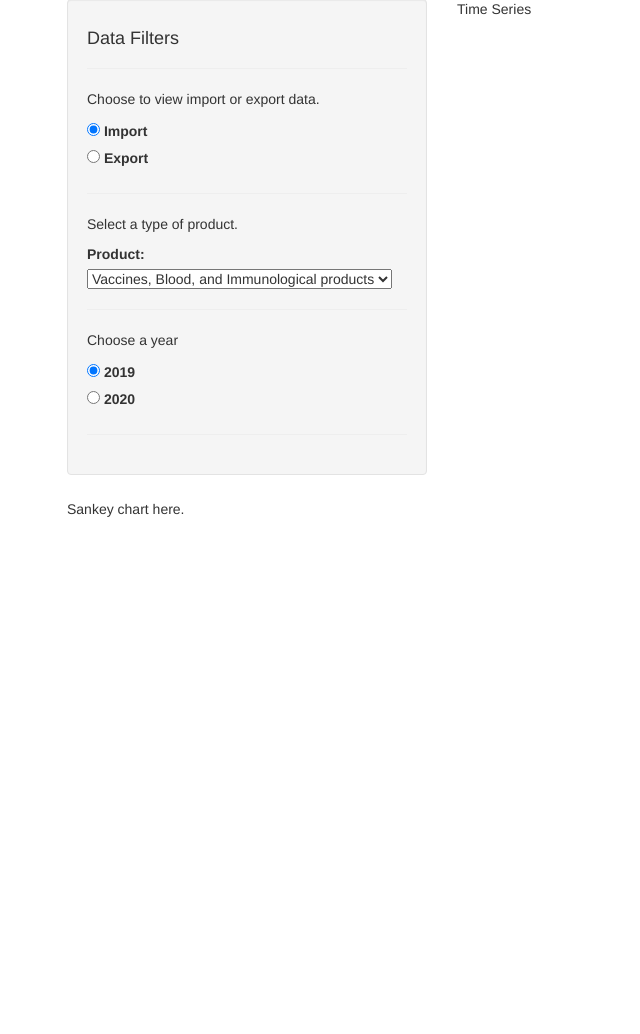
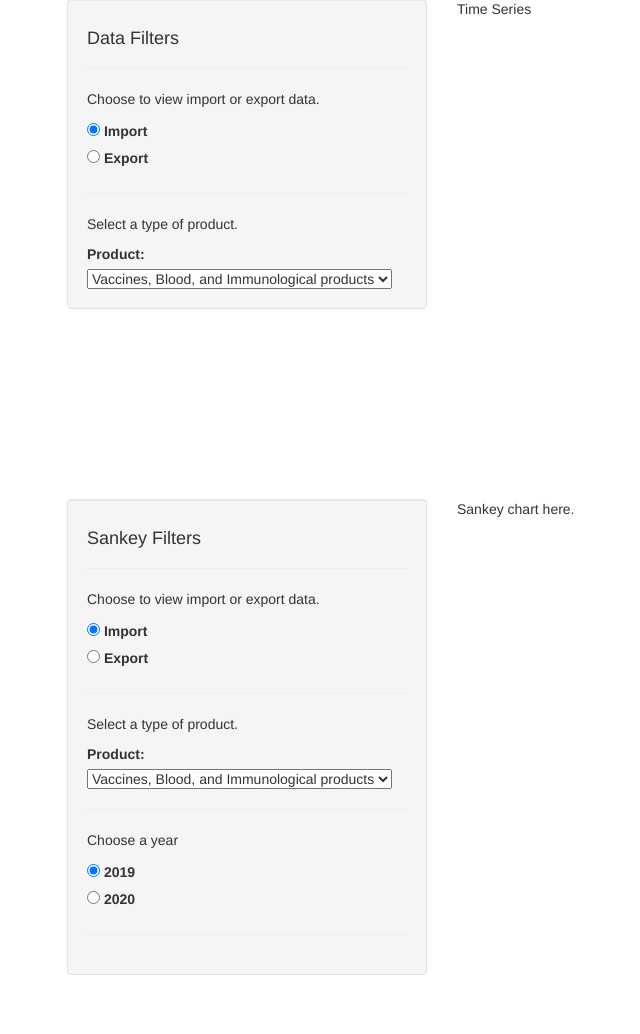
Before and after one commit to LaurenEGardner/bootcamp-project2, a Flask app: page / in a window 1280 px wide; the page is wider, and only the part inside the window is pictured. Shown: the part 891-1925 px from the top of that part, without its empty margins (3-643 px from the left). Before the commit the page ends 1408 px from the top of that part, so only its background shows below. Run offline with Flask 2, Linux system fonts and the light colour scheme; data that the repository does not hold is empty; parts of the project's set-up code (start-up, migrations or seed data) failed here and were passed over; some libraries are stand-ins or nearby versions.

Commit message:
Adding sankey filter.

```diff
--- a/static/js/sankey_chart.js
+++ b/static/js/sankey_chart.js
@@ -1,28 +1,28 @@
 // Function when the product dropdown value changes
-function productChanged(productCode) {
+function sankeyProductChanged(productCode) {
     //console.log("Changed product", productCode);
-    var infoType = d3.select("input[name='infoType']:checked").node().value;
+    var infoType = d3.select("input[name='sankeyType']:checked").node().value;
     var yearValue = d3.select("input[name='yearInfoType']:checked").node().value;
-    getData(productCode, infoType, yearValue);
+    getSankeyData(productCode, infoType, yearValue);
 }
 
-function infoTypeChanged() {
+function sankeyTypeChanged() {
     var productCode = d3.select("#selProduct").node().value;
-    var infoType = d3.select("input[name='infoType']:checked").node().value;
+    var infoType = d3.select("input[name='sankeyType']:checked").node().value;
     var yearValue = d3.select("input[name='yearInfoType']:checked").node().value;
     //console.log("Info change", productCode, infoType);
-    getData(productCode, infoType, yearValue);
+    getSankeyData(productCode, infoType, yearValue);
 }
 
 function yearChanged() {
     var productCode = d3.select("#selProduct").node().value;
-    var infoType = d3.select("input[name='infoType']:checked").node().value;
+    var infoType = d3.select("input[name='sankeyType']:checked").node().value;
     var yearValue = d3.select("input[name='yearInfoType']:checked").node().value;
-    getData(productCode, infoType, yearValue);
+    getSankeyData(productCode, infoType, yearValue);
 }
 
 // Function to build the sankey chart for the selected product
-function getData(productCode, infoType, yearValue) {
+function getSankeyData(productCode, infoType, yearValue) {
     console.log(productCode, infoType, yearValue);
     // Create variables to save the data to
     var productData = {};
@@ -253,12 +253,12 @@ const map = new Map();
 
 function init() {
     // Get filter information
-    var radio = d3.select("input[name='infoType']:checked").node().value;
+    var radio = d3.select("input[name='sankeyType']:checked").node().value;
 
     // Populate drop down
     var productOptions = [{ value: 3002, text: "Vaccines, Blood, and Immunological products" }, { value: 3003, text: "Medication (unmeasured doses)" }, { value: 3004, text: "Medication (measured doses)" }, { value: 3005, text: "Medically-treated Bandages" }, { value: 3006, text: "Surgical Equipment" }];
 
-    var menuOptions = d3.select("#selProduct")
+    var menuOptions = d3.select("#sankeyProduct")
         .selectAll("options")
         .data(productOptions)
         .enter()
@@ -271,7 +271,7 @@ function init() {
 
 
     // Build chart with default info
-    getData(productOptions[0].value, radio, year);
+    getSankeyData(productOptions[0].value, radio, year);
 
 }
 
--- a/templates/index.html
+++ b/templates/index.html
@@ -60,22 +60,35 @@
 				  <label for="export">Export</label><hr>
 				  <p>Select a type of product.</p>
 				  <label for="selProduct">Product: </label>
-				  <select id="selProduct" onchange="productChanged(this.value)"></select><hr>
-				  <p>Choose a year</p>
-				  <input type="radio" id="2019" name="yearInfoType" onchange="yearChanged()" value="2019" checked>
-				  <label for="2019">2019</label><br>
-				  <input type="radio" id="2020" name="yearInfoType" onchange="yearChanged()" value="2020">
-				  <label for="2020">2020</label><hr>
+				  <select id="selProduct" onchange="productChanged(this.value)"></select>
 				</div>
 			  </div>
-			  <div class="col-md-5">
+			  <div class="col-md-8">
 				<div id="covidInfo">
 					<p>Time Series</p>
 				</div>
 			  </div>
 			</div>
 			<div class="row">
-				<div class="col-md-12">
+				<div class="col-md-4">
+					<div class="well">
+					  <h4>Sankey Filters</h4><hr>
+					  <p>Choose to view import or export data.</p>
+					  <input type="radio" id="import" name="sankeyType" onchange="sankeyTypeChanged()" value="Import" checked>
+					  <label for="import">Import</label><br>
+					  <input type="radio" id="export" name="sankeyType" onchange="sankeyTypeChanged()" value="Export">
+					  <label for="export">Export</label><hr>
+					  <p>Select a type of product.</p>
+					  <label for="sankeyProduct">Product: </label>
+					  <select id="sankeyProduct" onchange="sankeyProductChanged(this.value)"></select><hr>
+					  <p>Choose a year</p>
+					  <input type="radio" id="2019" name="yearInfoType" onchange="yearChanged()" value="2019" checked>
+					  <label for="2019">2019</label><br>
+					  <input type="radio" id="2020" name="yearInfoType" onchange="yearChanged()" value="2020">
+					  <label for="2020">2020</label><hr>
+					</div>
+				  </div>
+				<div class="col-md-8">
 				  <div id="sankey">
 					  <p>Sankey chart here.</p>
 				  </div>
@@ -88,7 +101,7 @@
 		<!-- <script src="{{ url_for('static', filename='js/import_export.js') }}"></script> -->
 		<script src="{{ url_for('static', filename='js/covid_chart.js') }}"></script>
 		<script src="{{ url_for('static', filename='js/bar_chart2.js') }}"></script>
-		<!-- <script src="{{ url_for('static', filename='js/sankey_chart.js') }}"></script> -->
+		<script src="{{ url_for('static', filename='js/sankey_chart.js') }}"></script>
 		<!-- <script src="plotly-latest.min.js"></script> -->
   </body>
 </html>
```
